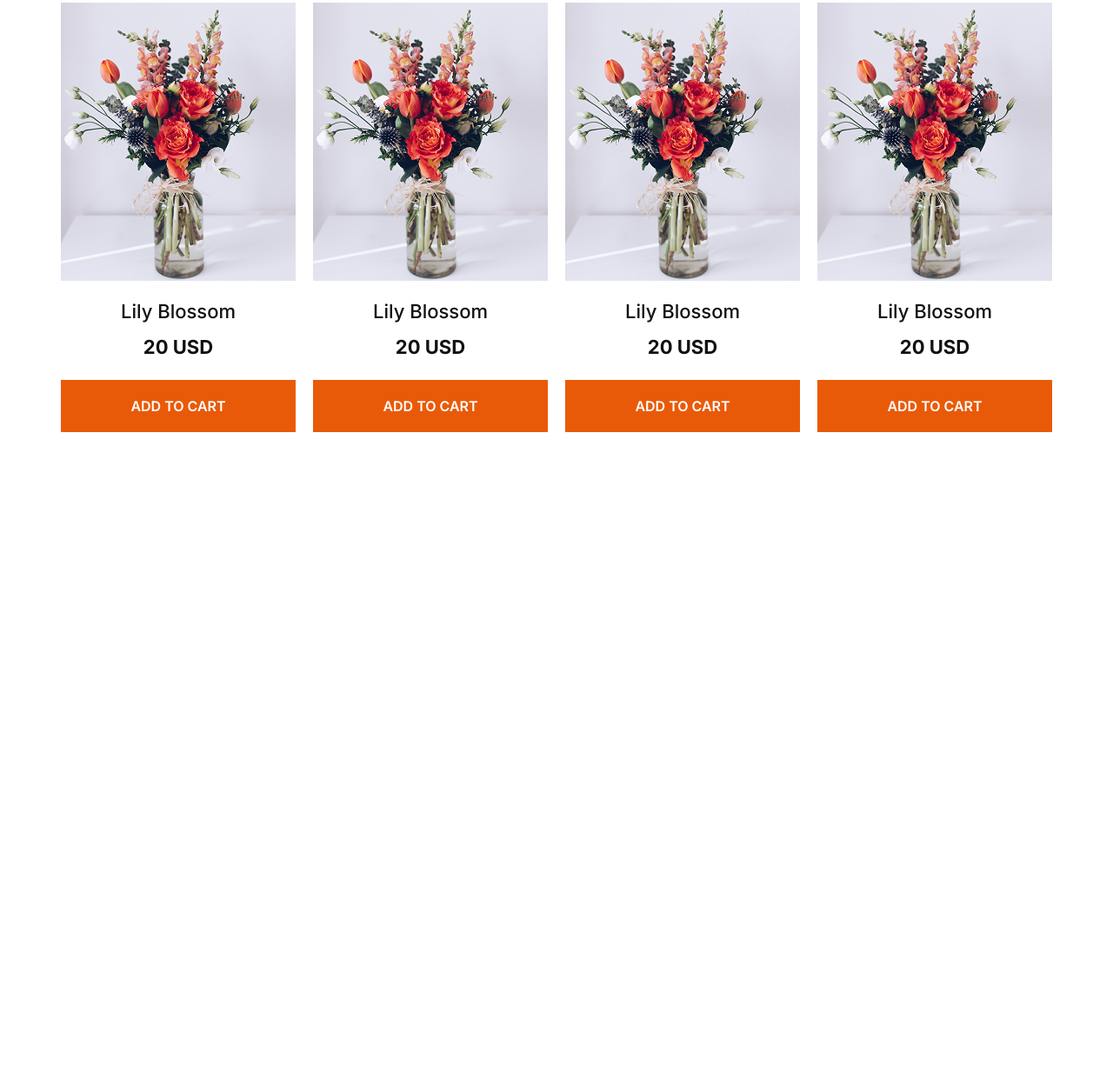
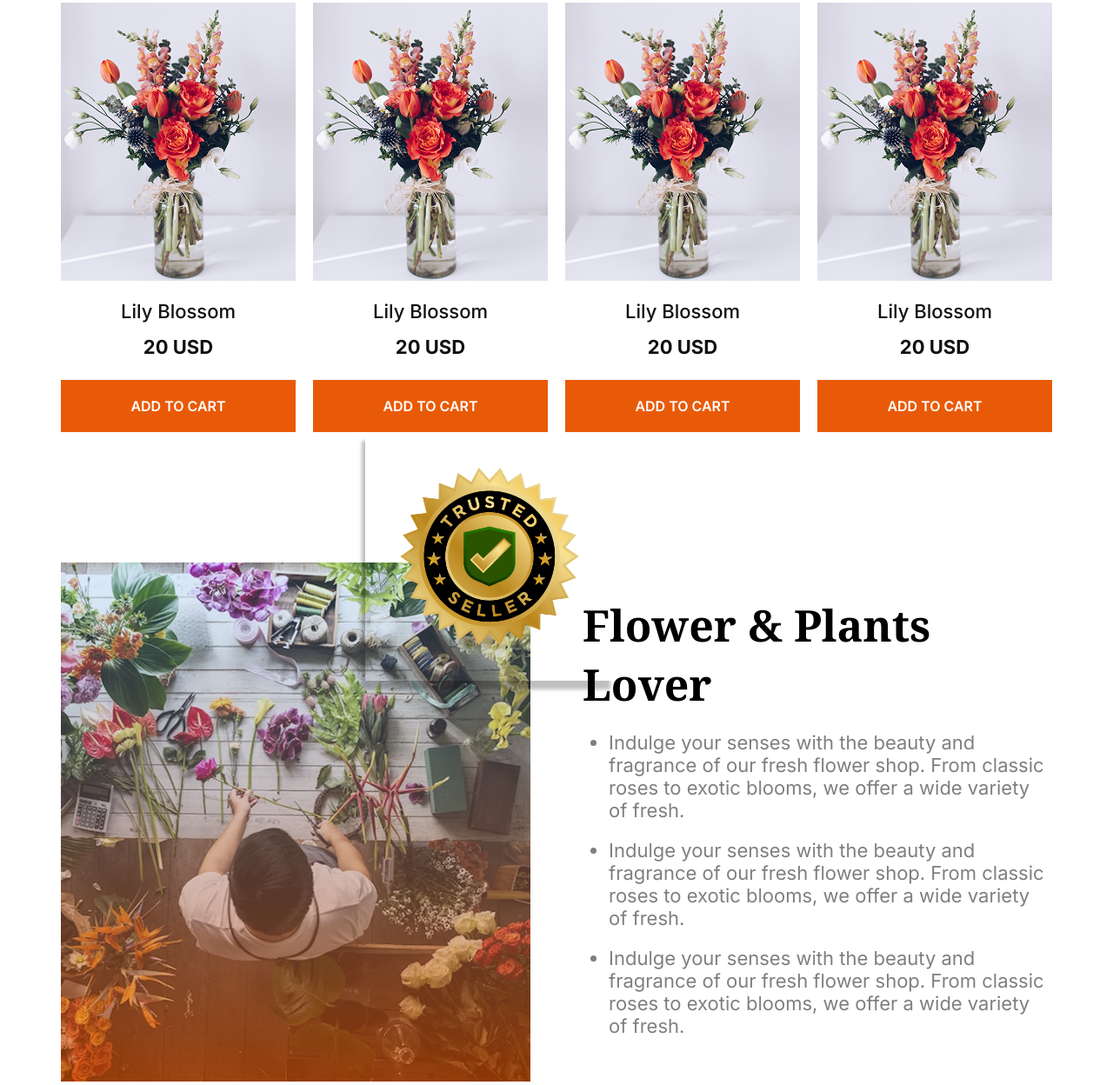
Before and after one commit to nasim-ferdous/Responsive-Flower-Website, a plain HTML site: page index.html in a window 1280 px wide. Shown: the part 1353-2601 px from the top of the page at 87% size. Before the commit the page ends 1850 px from the top, so only its background shows below. Drawn offline with Linux system fonts and the light colour scheme.

Commit message:
added flower and plant lover section

```diff
--- a/index.html
+++ b/index.html
@@ -122,6 +122,40 @@
           </div>
         </div>
       </section>
+      <section class="plants-lover max-width">
+        <div class="plants-lover-left">
+          <img src="./assets/flower-store.png" alt="Flower store" />
+        </div>
+        <div class="plants-lover-right">
+          <h3 class="plants-lover-title noto-serif-font">
+            Flower & Plants Lover
+          </h3>
+          <ul class="plants-lover-description inter-font">
+            <li>
+              <p>
+                Indulge your senses with the beauty and fragrance of our fresh
+                flower shop. From classic roses to exotic blooms, we offer a
+                wide variety of fresh.
+              </p>
+            </li>
+            <li>
+              <p>
+                Indulge your senses with the beauty and fragrance of our fresh
+                flower shop. From classic roses to exotic blooms, we offer a
+                wide variety of fresh.
+              </p>
+            </li>
+            <li>
+              <p>
+                Indulge your senses with the beauty and fragrance of our fresh
+                flower shop. From classic roses to exotic blooms, we offer a
+                wide variety of fresh.
+              </p>
+            </li>
+          </ul>
+        </div>
+        <img src="./assets/trusted-badge.png" alt="" class="trusted-badge" />
+      </section>
     </main>
     <footer></footer>
   </body>
--- a/styles/style.css
+++ b/styles/style.css
@@ -71,6 +71,9 @@ nav li a {
   color: rgba(0, 0, 0, 0.5);
 }
 /* section our plants */
+.our-plants {
+  margin-bottom: 150px;
+}
 .our-plants-container {
   display: grid;
   grid-template-columns: repeat(4, 1fr);
@@ -120,7 +123,36 @@ nav li a {
   padding: 20px 50px;
   border: none;
 }
-
+/* plants lover section */
+.plants-lover {
+  display: flex;
+  gap: 60px;
+  position: relative;
+}
+.plants-lover-right {
+  margin-top: 38px;
+}
+.plants-lover-title {
+  font-weight: 700;
+  font-size: 50px;
+  margin-bottom: 20px;
+}
+.plants-lover-description {
+  font-size: 22px;
+  color: rgba(0, 0, 0, 0.5);
+  margin-left: 30px;
+}
+.plants-lover-description li {
+  margin-bottom: 20px;
+}
+.trusted-badge {
+  position: absolute;
+  width: 286px;
+  height: 286px;
+  left: 350px;
+  top: -150px;
+  box-shadow: -4px 10px 4px 0px rgba(0, 0, 0, 0.25);
+}
 /* media query for mobile */
 @media screen and (max-width: 576px) {
   /* navbar */
```
